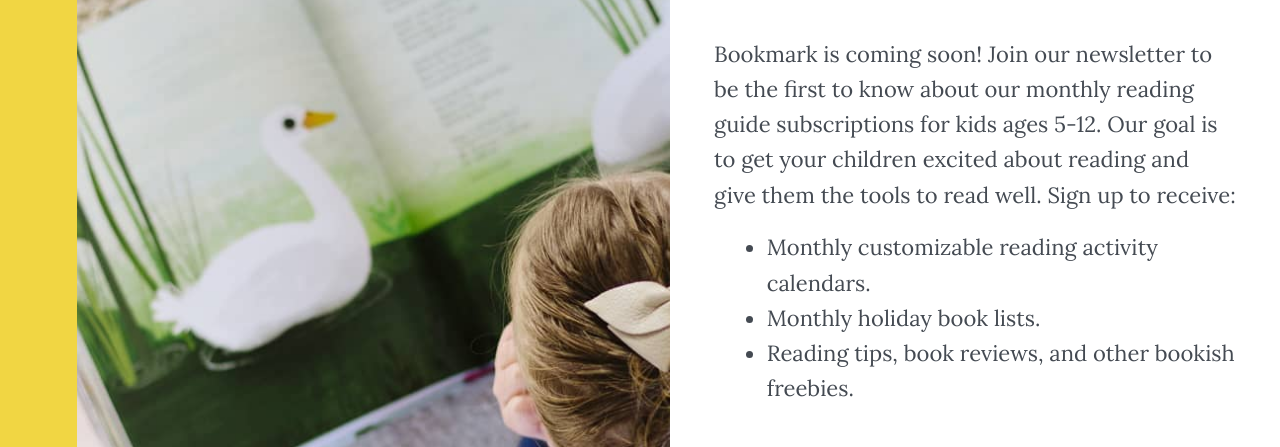
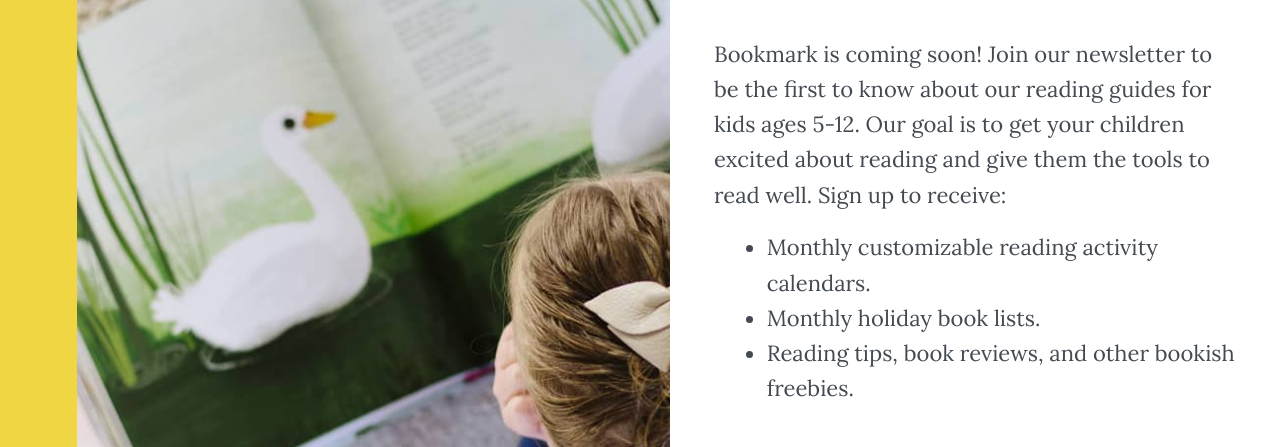
Before and after one commit to jrdnbwmn/bookmarkmag, a website: page src/html/index.html in a window 1280 px wide. Shown: the part 104-551 px from the top of the page. Drawn offline with nearby package versions, Linux system fonts and the light colour scheme; files that its build step writes are made by us from their sources; a script that the page names is missing.

Commit message:
Wording changes

```diff
--- a/src/html/index.html
+++ b/src/html/index.html
@@ -15,7 +15,7 @@
             <!-- Page Content -->
             <main class="content pt1 pb2">
                 <h1 class="mt1 mb2 text--primary-color" style="font-size:2rem;">COMING SOON!</h1>
-                <p>Bookmark is coming soon! Join our newsletter to be the first to know about our monthly reading guide subscriptions for kids ages 5-12. Our goal is to get your children excited about reading and give them the tools to read well. Sign up to receive:</p>
+                <p>Bookmark is coming soon! Join our newsletter to be the first to know about our reading guides for kids ages 5-12. Our goal is to get your children excited about reading and give them the tools to read well. Sign up to receive:</p>
                 <ul class="list--indented mb2">
                     <li>Monthly customizable reading activity calendars.</li>
                     <li>Monthly holiday book lists.</li>
```
Also changed, not shown: dist/index.html.
